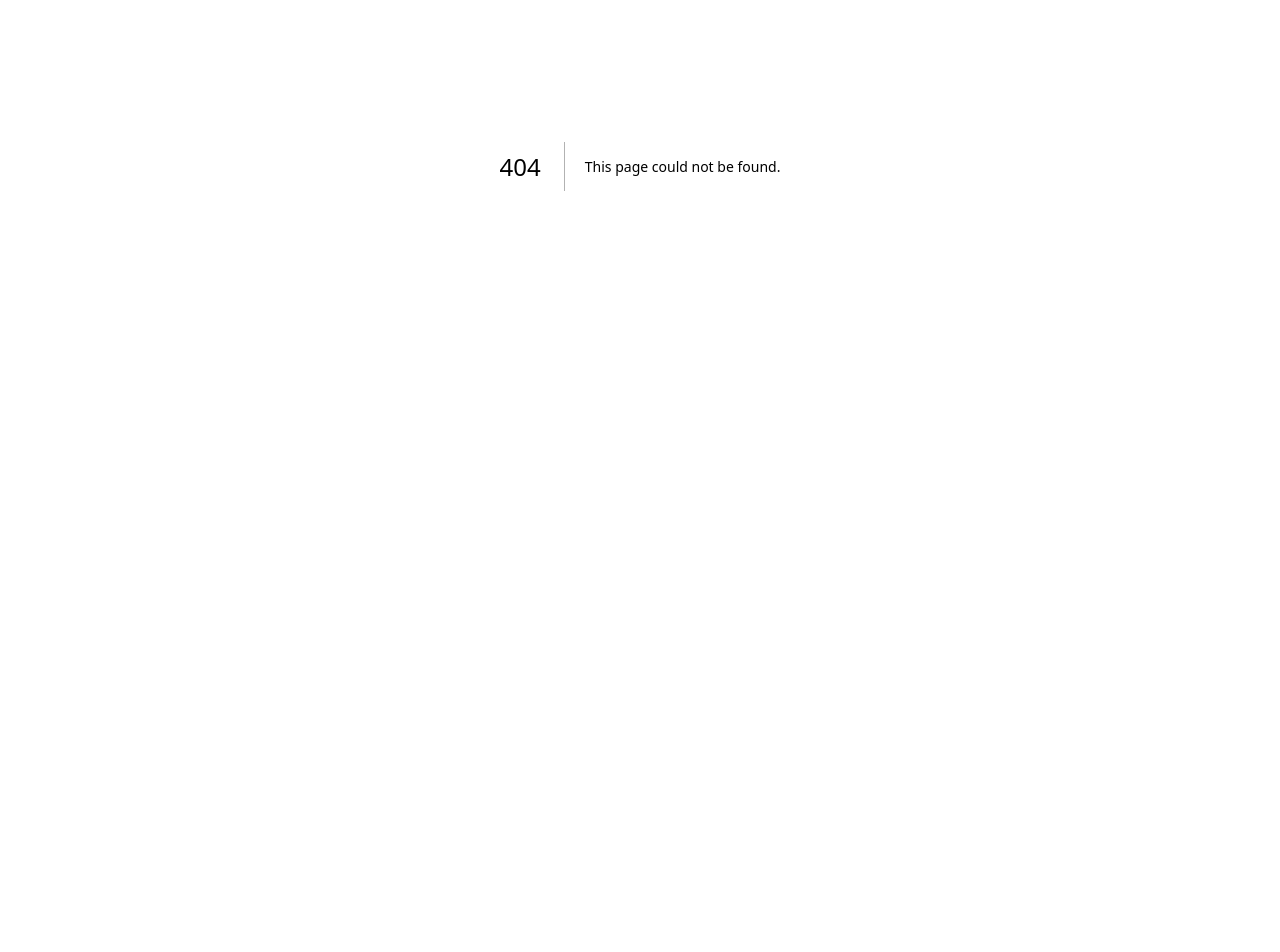
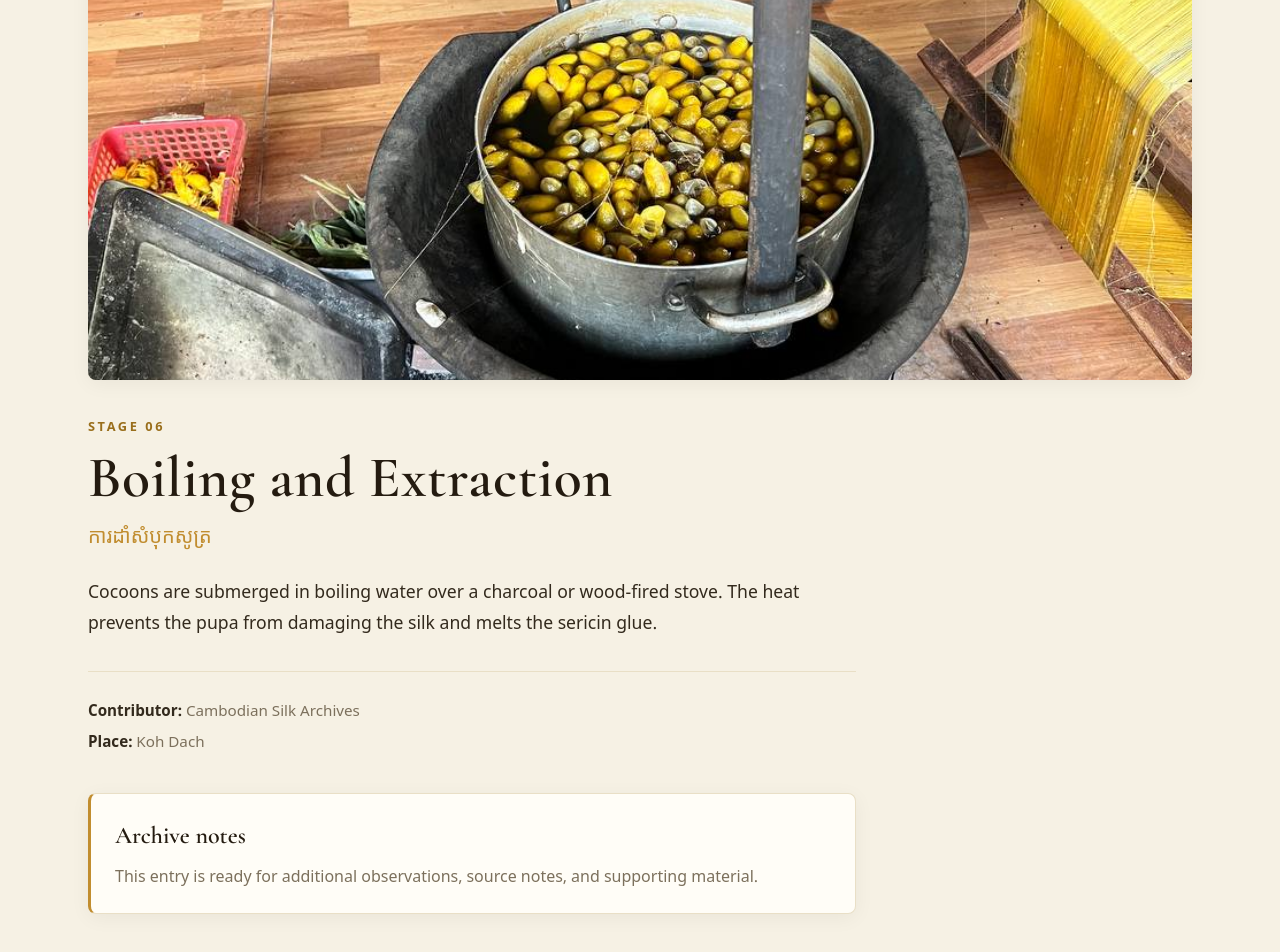
Before and after one commit to Chuosrun/Cambodian-Silk, a Next.js app: page /entries/boiling-cocoons in a window 1280 px wide. Before the commit this address had no page. Shown: the part 234-1186 px from the top of the page. Before the commit the page ends 800 px from the top, so only its background shows below. Built offline with nearby package versions, Linux system fonts and the light colour scheme.

Commit message:
Add individual silk entry pages

```diff
--- /dev/null
+++ b/app/entries/[id]/page.js
@@ -0,0 +1,54 @@
+import Link from 'next/link';
+import { notFound } from 'next/navigation';
+import entries from '../../../data/entries';
+
+export function generateStaticParams() {
+  return entries.map((entry) => ({ id: entry.id }));
+}
+
+export default async function EntryPage({ params }) {
+  const { id } = await params;
+  const entry = entries.find((item) => item.id === id);
+
+  if (!entry) notFound();
+
+  return (
+    <main className="page page--detail">
+      <Link href="/" className="back">
+        ← Back to archive
+      </Link>
+
+      <article className="detail">
+        <div className="detail__media">
+          <img src={entry.image} alt={entry.title} />
+        </div>
+
+        <div className="detail__content">
+          <p className="detail__stage">STAGE {entry.stage}</p>
+          <h1 className="detail__title">{entry.title}</h1>
+          <p className="detail__khmer" lang="km">
+            {entry.khmerTitle}
+          </p>
+          <p className="detail__desc">{entry.description}</p>
+
+          <div className="detail__meta">
+            <p>
+              <strong>Contributor:</strong> {entry.contributor}
+            </p>
+            <p>
+              <strong>Place:</strong> {entry.place}
+            </p>
+          </div>
+
+          <section className="detail__notes" aria-labelledby="notes-heading">
+            <h2 id="notes-heading">Archive notes</h2>
+            <p>
+              This entry is ready for additional observations, source notes, and supporting
+              material.
+            </p>
+          </section>
+        </div>
+      </article>
+    </main>
+  );
+}
```
